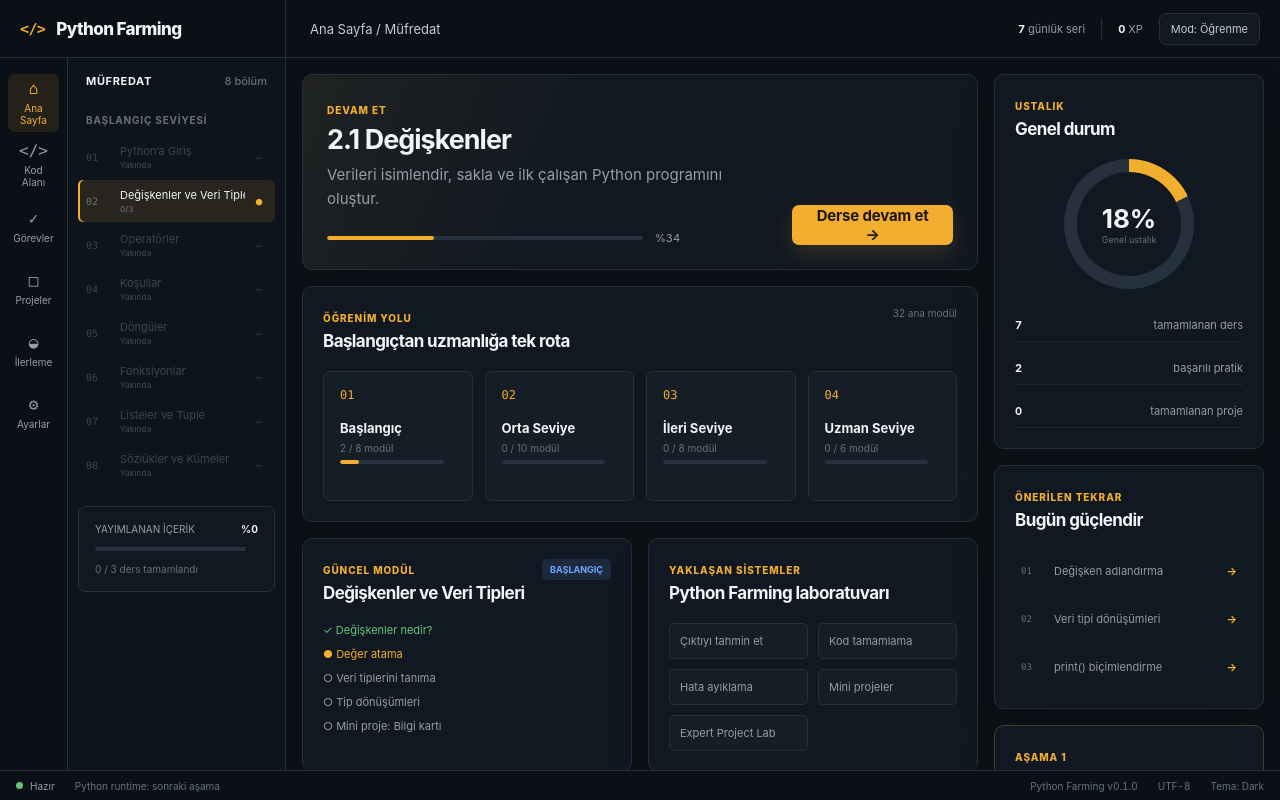
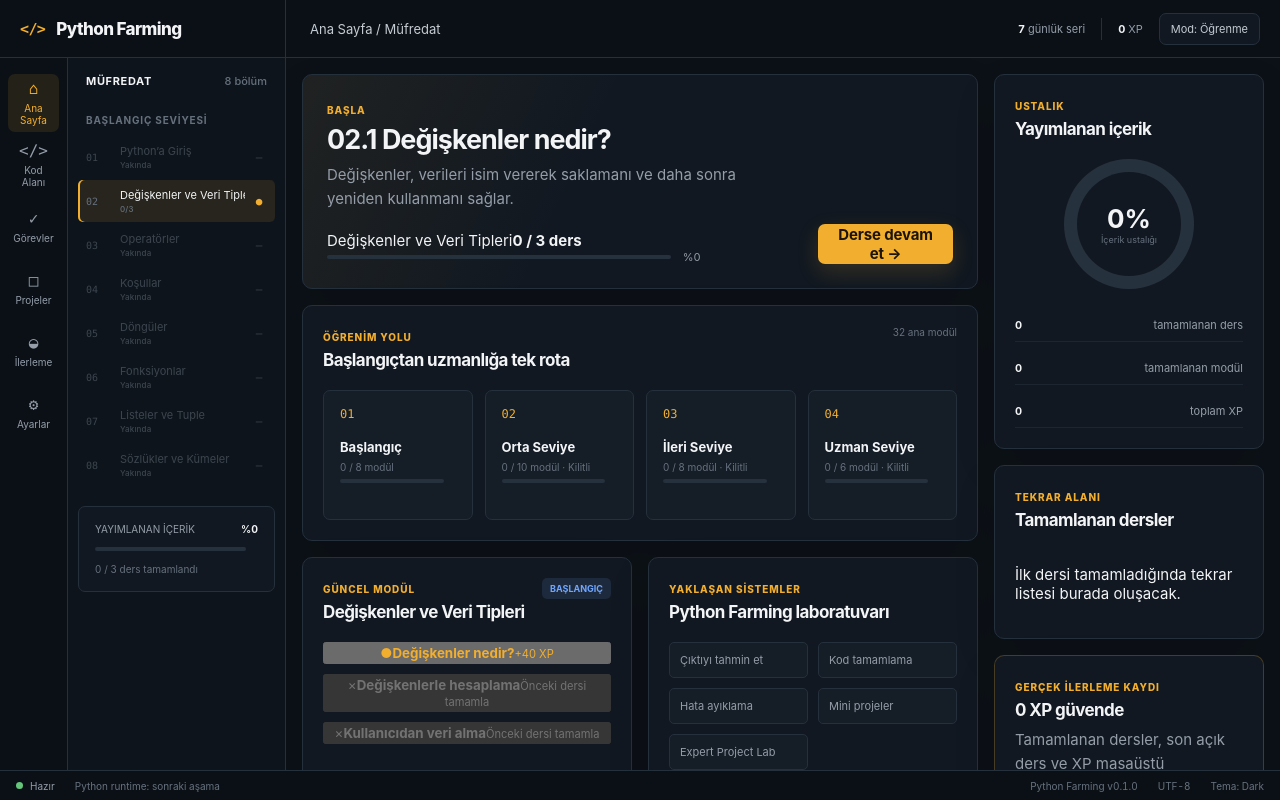
Before and after one commit to Akerem-dev/python-farming, a React (Vite) app: page / in a window 1280 px wide. Built offline with nearby package versions, Linux system fonts and the light colour scheme.

Commit message:
feat: connect home dashboard to real curriculum progress

```diff
--- a/src/pages/HomePage/HomePage.tsx
+++ b/src/pages/HomePage/HomePage.tsx
@@ -1,35 +1,151 @@
+import { useEffect, useMemo } from "react";
+import { navigate } from "../../app/AppRouter";
 import { routes } from "../../app/routes";
-import { navigate } from "../../app/AppRouter";
 import { Button } from "../../components/common/Button";
 import { ProgressBar } from "../../components/common/ProgressBar";
+import {
+  getLessonAccessState,
+  getModuleLessons,
+  getModuleProgress,
+  getOrderedModules,
+  getResumeLesson,
+  isLessonUnlocked,
+  isModuleCompleted,
+} from "../../features/curriculum/curriculumProgress";
+import { useCurriculumStore } from "../../features/curriculum/store/curriculumStore";
+import { useProgressStore } from "../../features/progress/store/progressStore";
 import { AppShell } from "../../layouts/AppShell";
 import styles from "./HomePage.module.css";
 
-const levels = [
-  { name: "Başlangıç", progress: 18, modules: "2 / 8" },
-  { name: "Orta Seviye", progress: 0, modules: "0 / 10" },
-  { name: "İleri Seviye", progress: 0, modules: "0 / 8" },
-  { name: "Uzman Seviye", progress: 0, modules: "0 / 6" },
+const roadmapLevels = [
+  { id: "beginner", name: "Başlangıç", totalModules: 8 },
+  { id: "intermediate", name: "Orta Seviye", totalModules: 10 },
+  { id: "advanced", name: "İleri Seviye", totalModules: 8 },
+  { id: "expert", name: "Uzman Seviye", totalModules: 6 },
+] as const;
+
+const upcomingSystems = [
+  "Çıktıyı tahmin et",
+  "Kod tamamlama",
+  "Hata ayıklama",
+  "Mini projeler",
+  "Expert Project Lab",
 ];
 
-const reviewItems = ["Değişken adlandırma", "Veri tipi dönüşümleri", "print() biçimlendirme"];
+export function HomePage() {
+  const catalog = useCurriculumStore((state) => state.catalog);
+  const curriculumStatus = useCurriculumStore((state) => state.status);
+  const curriculumError = useCurriculumStore((state) => state.errorMessage);
+  const loadCatalog = useCurriculumStore((state) => state.loadCatalog);
+  const selectLesson = useCurriculumStore((state) => state.selectLesson);
+  const completedLessonIds = useProgressStore((state) => state.completedLessonIds);
+  const totalXp = useProgressStore((state) => state.totalXp);
+  const lastLessonId = useProgressStore((state) => state.lastLessonId);
+  const progressStatus = useProgressStore((state) => state.status);
+  const progressError = useProgressStore((state) => state.errorMessage);
+  const loadProgress = useProgressStore((state) => state.loadProgress);
 
-export function HomePage() {
+  useEffect(() => {
+    void Promise.all([loadCatalog(), loadProgress()]);
+  }, [loadCatalog, loadProgress]);
+
+  const modules = useMemo(() => getOrderedModules(catalog), [catalog]);
+  const resumeLesson = useMemo(
+    () => getResumeLesson(catalog, completedLessonIds, lastLessonId),
+    [catalog, completedLessonIds, lastLessonId],
+  );
+  const resumeModule = modules.find((module) => module.id === resumeLesson?.moduleId) ?? null;
+  const moduleLessons = resumeModule ? getModuleLessons(catalog, resumeModule.id) : [];
+  const moduleProgress = resumeModule
+    ? getModuleProgress(resumeModule, completedLessonIds)
+    : { completed: 0, total: 0, percent: 0 };
+  const moduleCompleted = resumeModule
+    ? isModuleCompleted(resumeModule, completedLessonIds)
+    : false;
+
+  const publishedLessonCount = catalog?.lessons.length ?? 0;
+  const completedPublishedLessons = completedLessonIds.filter((lessonId) =>
+    catalog?.lessons.some((lesson) => lesson.id === lessonId),
+  ).length;
+  const publishedProgress =
+    publishedLessonCount > 0
+      ? Math.round((completedPublishedLessons / publishedLessonCount) * 100)
+      : 0;
+  const completedModuleCount = modules.filter((module) =>
+    isModuleCompleted(module, completedLessonIds),
+  ).length;
+  const beginnerRoadmapProgress = Math.round((completedModuleCount / 8) * 100);
+  const resumeModuleIndex = resumeModule
+    ? modules.findIndex((module) => module.id === resumeModule.id)
+    : -1;
+  const nextRoadmapModule =
+    resumeModuleIndex >= 0 ? modules[resumeModuleIndex + 1] ?? null : modules[0] ?? null;
+
+  const levelRows = roadmapLevels.map((level) => ({
+    ...level,
+    completedModules: level.id === "beginner" ? completedModuleCount : 0,
+    progress: level.id === "beginner" ? beginnerRoadmapProgress : 0,
+    locked: level.id !== "beginner",
+  }));
+
+  const completedReviewLessons = [...(catalog?.lessons ?? [])]
+    .filter((lesson) => completedLessonIds.includes(lesson.id))
+    .sort((left, right) => right.order - left.order)
+    .slice(0, 3);
+
+  const openLesson = (lessonId: string) => {
+    if (!isLessonUnlocked(catalog, lessonId, completedLessonIds)) {
+      return;
+    }
+    selectLesson(lessonId);
+    navigate(routes.workspace);
+  };
+
+  const handleContinue = () => {
+    const targetLesson = moduleCompleted ? moduleLessons[0] ?? resumeLesson : resumeLesson;
+    if (targetLesson) {
+      openLesson(targetLesson.id);
+    }
+  };
+
+  if (!catalog || !resumeLesson || !resumeModule) {
+    const message =
+      curriculumStatus === "error"
+        ? curriculumError
+        : progressStatus === "error"
+          ? progressError
+          : "İlerleme ve müfredat yükleniyor…";
+
+    return (
+      <AppShell activeRoute={routes.home} context="Ana Sayfa / Müfredat">
+        <div className={styles.loadingState}>{message}</div>
+      </AppShell>
+    );
+  }
+
   return (
     <AppShell activeRoute={routes.home} context="Ana Sayfa / Müfredat">
       <div className={styles.page}>
         <section className={styles.mainColumn}>
           <article className={`${styles.panel} ${styles.continuePanel}`}>
             <div>
-              <span className={styles.eyebrow}>Devam et</span>
-              <h1>2.1 Değişkenler</h1>
-              <p>Verileri isimlendir, sakla ve ilk çalışan Python programını oluştur.</p>
+              <span className={styles.eyebrow}>
+                {moduleCompleted ? "Modül tamamlandı" : completedPublishedLessons > 0 ? "Kaldığın yer" : "Başla"}
+              </span>
+              <h1>
+                {resumeModule.number}.{resumeLesson.order} {resumeLesson.title}
+              </h1>
+              <p>{resumeLesson.summary}</p>
               <div className={styles.continueProgress}>
-                <ProgressBar value={34} label="%34" />
+                <div className={styles.progressCaption}>
+                  <span>{resumeModule.title}</span>
+                  <strong>{moduleProgress.completed} / {moduleProgress.total} ders</strong>
+                </div>
+                <ProgressBar value={moduleProgress.percent} label={`%${moduleProgress.percent}`} />
               </div>
             </div>
-            <Button variant="primary" onClick={() => navigate(routes.workspace)}>
-              Derse devam et →
+            <Button variant="primary" onClick={handleContinue}>
+              {moduleCompleted ? "Modülü tekrar aç →" : "Derse devam et →"}
             </Button>
           </article>
 
@@ -43,11 +159,17 @@ export function HomePage() {
             </header>
 
             <div className={styles.levelGrid}>
-              {levels.map((level, index) => (
-                <div className={styles.levelCard} key={level.name}>
+              {levelRows.map((level, index) => (
+                <div
+                  className={`${styles.levelCard} ${level.locked ? styles.levelLocked : ""}`.trim()}
+                  key={level.name}
+                >
                   <div className={styles.levelIndex}>{String(index + 1).padStart(2, "0")}</div>
                   <strong>{level.name}</strong>
-                  <span>{level.modules} modül</span>
+                  <span>
+                    {level.completedModules} / {level.totalModules} modül
+                    {level.locked ? " · Kilitli" : ""}
+                  </span>
                   <ProgressBar value={level.progress} />
                 </div>
               ))}
@@ -59,16 +181,38 @@ export function HomePage() {
               <header className={styles.panelHeader}>
                 <div>
                   <span className={styles.eyebrow}>Güncel modül</span>
-                  <h2>Değişkenler ve Veri Tipleri</h2>
+                  <h2>{resumeModule.title}</h2>
                 </div>
-                <span className={styles.levelBadge}>Başlangıç</span>
+                <span className={moduleCompleted ? styles.completeBadge : styles.levelBadge}>
+                  {moduleCompleted ? "Tamamlandı" : "Başlangıç"}
+                </span>
               </header>
               <div className={styles.lessonList}>
-                <span className={styles.completed}>✓ Değişkenler nedir?</span>
-                <span className={styles.current}>● Değer atama</span>
-                <span>○ Veri tiplerini tanıma</span>
-                <span>○ Tip dönüşümleri</span>
-                <span>○ Mini proje: Bilgi kartı</span>
+                {moduleLessons.map((lesson) => {
+                  const state = getLessonAccessState(
+                    catalog,
+                    lesson.id,
+                    completedLessonIds,
+                    resumeLesson.id,
+                  );
+                  const disabled = state === "locked";
+                  const symbol =
+                    state === "completed" ? "✓" : state === "current" ? "●" : state === "available" ? "›" : "×";
+
+                  return (
+                    <button
+                      type="button"
+                      className={styles[state]}
+                      key={lesson.id}
+                      disabled={disabled}
+                      onClick={() => openLesson(lesson.id)}
+                    >
+                      <span>{symbol}</span>
+                      <b>{lesson.title}</b>
+                      <small>{state === "locked" ? "Önceki dersi tamamla" : `+${lesson.validation.xpReward} XP`}</small>
+                    </button>
+                  );
+                })}
               </div>
             </article>
 
@@ -80,14 +224,35 @@ export function HomePage() {
                 </div>
               </header>
               <div className={styles.featureList}>
-                <span>Çıktıyı tahmin et</span>
-                <span>Kod tamamlama</span>
-                <span>Hata ayıklama</span>
-                <span>Mini projeler</span>
-                <span>Expert Project Lab</span>
+                {upcomingSystems.map((system) => <span key={system}>{system}</span>)}
               </div>
             </article>
           </div>
+
+          {moduleCompleted ? (
+            <article className={`${styles.panel} ${styles.moduleCompletePanel}`}>
+              <span className={styles.completionMark}>✓</span>
+              <div>
+                <span className={styles.eyebrow}>Modül başarıyla tamamlandı</span>
+                <h2>{resumeModule.title}</h2>
+                <p>
+                  {moduleProgress.total} dersin tamamı bitti. Bu modülden toplam {moduleLessons.reduce(
+                    (sum, lesson) => sum + lesson.validation.xpReward,
+                    0,
+                  )} XP kazanılabilir.
+                </p>
+              </div>
+              <div className={styles.nextModuleState}>
+                <span>Sıradaki modül</span>
+                <strong>{nextRoadmapModule?.title ?? "Yeni içerik"}</strong>
+                <small>
+                  {nextRoadmapModule?.lessonIds.length
+                    ? "Ön koşullar tamamlandı."
+                    : "Dersleri hazırlanıyor; yayımlandığında açılacak."}
+                </small>
+              </div>
+            </article>
+          ) : null}
         </section>
 
         <aside className={styles.sideColumn}>
@@ -95,41 +260,52 @@ export function HomePage() {
             <header className={styles.panelHeader}>
               <div>
                 <span className={styles.eyebrow}>Ustalık</span>
-                <h2>Genel durum</h2>
+                <h2>Yayımlanan içerik</h2>
               </div>
             </header>
-            <div className={styles.masteryRing}>
-              <div><strong>18%</strong><span>Genel ustalık</span></div>
+            <div
+              className={styles.masteryRing}
+              style={{
+                background: `conic-gradient(var(--color-accent) 0 ${publishedProgress}%, var(--color-track) ${publishedProgress}% 100%)`,
+              }}
+            >
+              <div><strong>{publishedProgress}%</strong><span>İçerik ustalığı</span></div>
             </div>
             <div className={styles.statRows}>
-              <span><b>7</b> tamamlanan ders</span>
-              <span><b>2</b> başarılı pratik</span>
-              <span><b>0</b> tamamlanan proje</span>
+              <span><b>{completedPublishedLessons}</b> tamamlanan ders</span>
+              <span><b>{completedModuleCount}</b> tamamlanan modül</span>
+              <span><b>{totalXp}</b> toplam XP</span>
             </div>
           </article>
 
           <article className={styles.panel}>
             <header className={styles.panelHeader}>
               <div>
-                <span className={styles.eyebrow}>Önerilen tekrar</span>
-                <h2>Bugün güçlendir</h2>
+                <span className={styles.eyebrow}>Tekrar alanı</span>
+                <h2>Tamamlanan dersler</h2>
               </div>
             </header>
             <div className={styles.reviewList}>
-              {reviewItems.map((item, index) => (
-                <button type="button" key={item}>
-                  <span>{String(index + 1).padStart(2, "0")}</span>
-                  {item}
-                  <b>→</b>
-                </button>
-              ))}
+              {completedReviewLessons.length > 0 ? (
+                completedReviewLessons.map((lesson, index) => (
+                  <button type="button" key={lesson.id} onClick={() => openLesson(lesson.id)}>
+                    <span>{String(index + 1).padStart(2, "0")}</span>
+                    {lesson.title}
+                    <b>→</b>
+                  </button>
+                ))
+              ) : (
+                <p className={styles.emptyReview}>İlk dersi tamamladığında tekrar listesi burada oluşacak.</p>
+              )}
             </div>
           </article>
 
           <article className={`${styles.panel} ${styles.stagePanel}`}>
-            <span className={styles.eyebrow}>Aşama 1</span>
-            <h2>Temel arayüz hazır</h2>
-            <p>Bu sürümde pencere, tema, navigasyon ve iki ana çalışma alanı bulunuyor.</p>
+            <span className={styles.eyebrow}>Gerçek ilerleme kaydı</span>
+            <h2>{totalXp} XP güvende</h2>
+            <p>
+              Tamamlanan dersler, son açık ders ve XP masaüstü uygulamasının yerel SQLite veritabanında saklanıyor.
+            </p>
           </article>
         </aside>
       </div>
```
